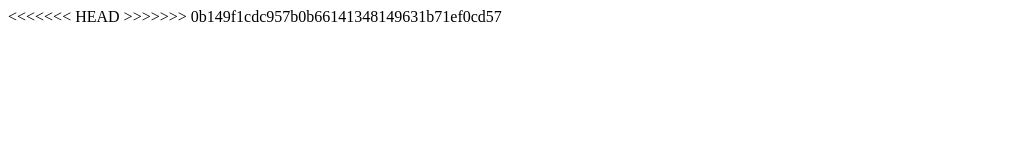
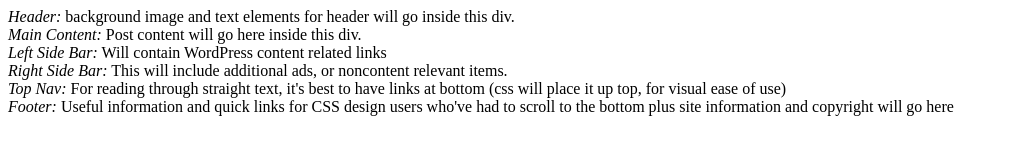
Before and after one commit to mihai87/WordPressDevLearning, a plain HTML site: page index.html in a window 1280 px wide. Shown: the whole page, without its empty margins (0-1009 px from the left). Drawn offline with Linux system fonts and the light colour scheme.

Commit message:
add html code to mockups in wp learning

```diff
--- a/index.html
+++ b/index.html
@@ -1,4 +1,3 @@
-<<<<<<< HEAD
 <!DOCTYPE html>
 <html dir="ltr" lang="en-US">
 <head>
@@ -6,6 +5,46 @@
 <title> </title>
 </head>
 <body>
+
+<div id="container"><!--layout container-->
+<header>
+<em>Header:</em> background image and text elements for header
+will go inside this div.
+</header><!--//header-->
+<!-- Begin #container2 this holds the content and sidebars-->
+<div id="container2">
+<!-- Begin first section holds the left content columns-->
+<section>
+<!-- Begin content -->
+<article>
+<em>Main Content:</em> Post content will go here inside this div.
+</article>
+</section>
+<!-- Second section holds the right columns-->
+<section>
+<!-- #left sidebar -->
+<aside class="sidebar1">
+<em>Left Side Bar:</em> Will contain WordPress content related
+links
+</aside><!--//.sidebar1 -->
+<!-- #right sidebar -->
+<aside class="sidebar2">
+<em>Right Side Bar:</em> This will include additional ads, or noncontent
+relevant items.
+</aside><!--//.sidebar2-->
+</section>
+</div><!--//#container2-->
+<nav id="mainNav">
+<em>Top Nav:</em> For reading through straight text, it's best to
+have links at bottom (css will place it up top, for visual ease of
+use)
+</nav><!--//mainNav-->
+</div><!--//container-->
+<footer>
+<em>Footer:</em> Useful information and quick links for CSS design
+users who've had to scroll to the bottom plus site information and
+copyright will go here
+</footer>
+
 </body>
 </html>
->>>>>>> 0b149f1cdc957b0b66141348149631b71ef0cd57
```
